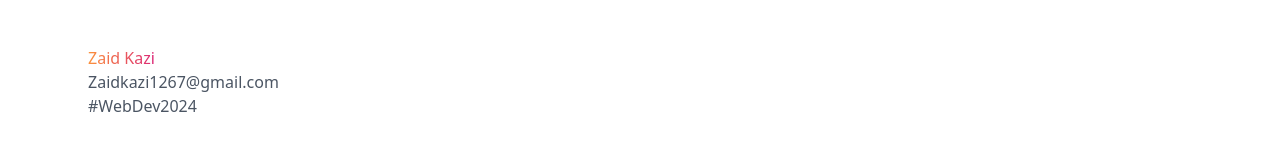
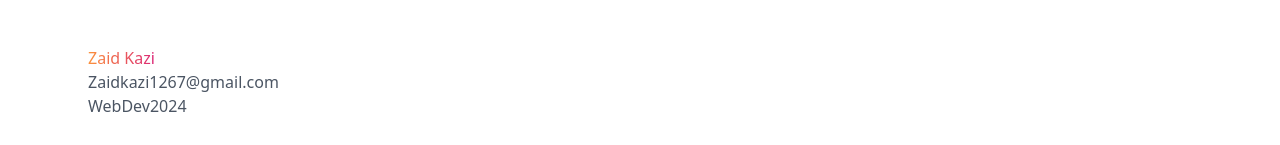
Before and after one commit to zaid187/Zaid-Portfolio, a React (Vite) app: page / in a window 1280 px wide. Shown: the part 2310-2455 px from the top of the page. Built offline with nearby package versions, Linux system fonts and the light colour scheme.

Commit message:
Updated footer

```diff
--- a/src/components/Footer.jsx
+++ b/src/components/Footer.jsx
@@ -4,7 +4,7 @@ const Footer = () => {
   return (
     <div className="max-w-[1200px] sm:h-[150px] p-12 justify-between mx-auto">
         <span className='primary-color'>Zaid Kazi</span>
-        <p className="text-gray-600">Zaidkazi1267@gmail.com<br/> #WebDev2024</p>
+        <p className="text-gray-600">Zaidkazi1267@gmail.com<br/> WebDev2024</p>
     </div>
   )
 }
```
